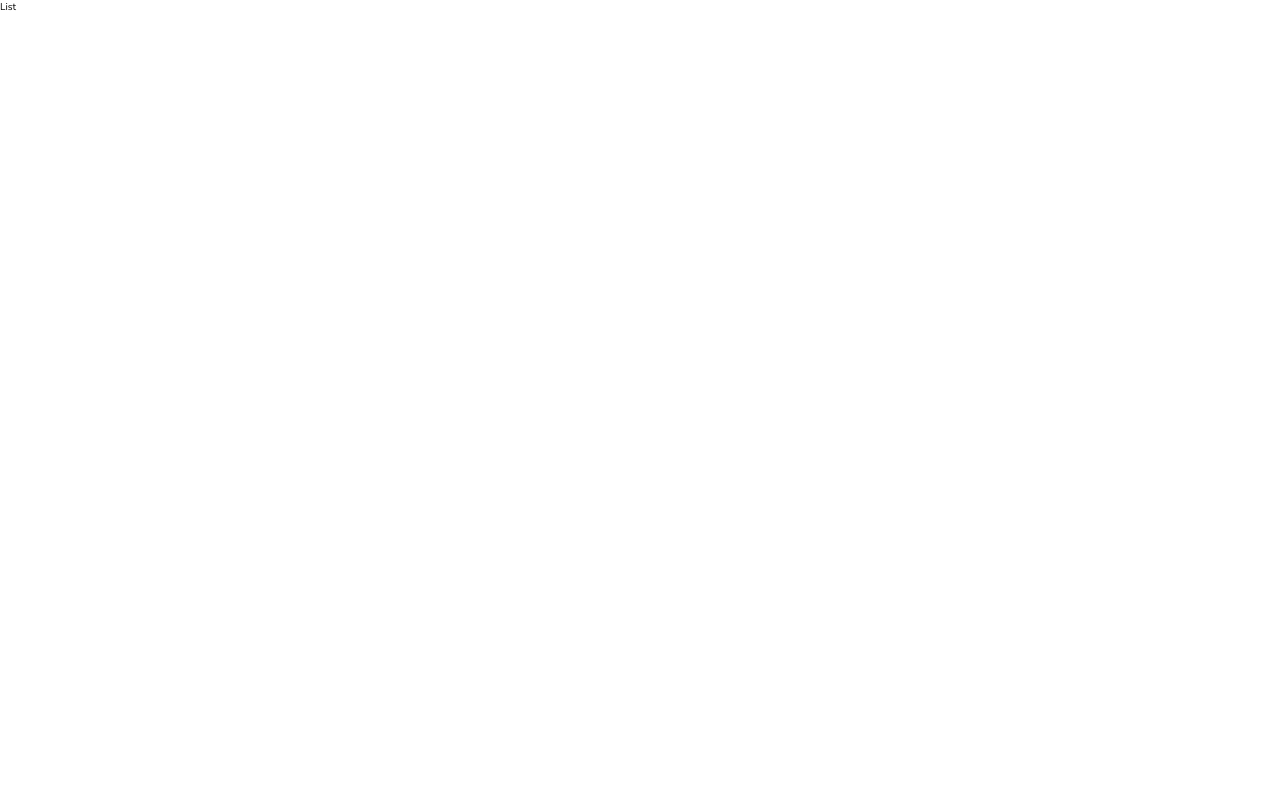
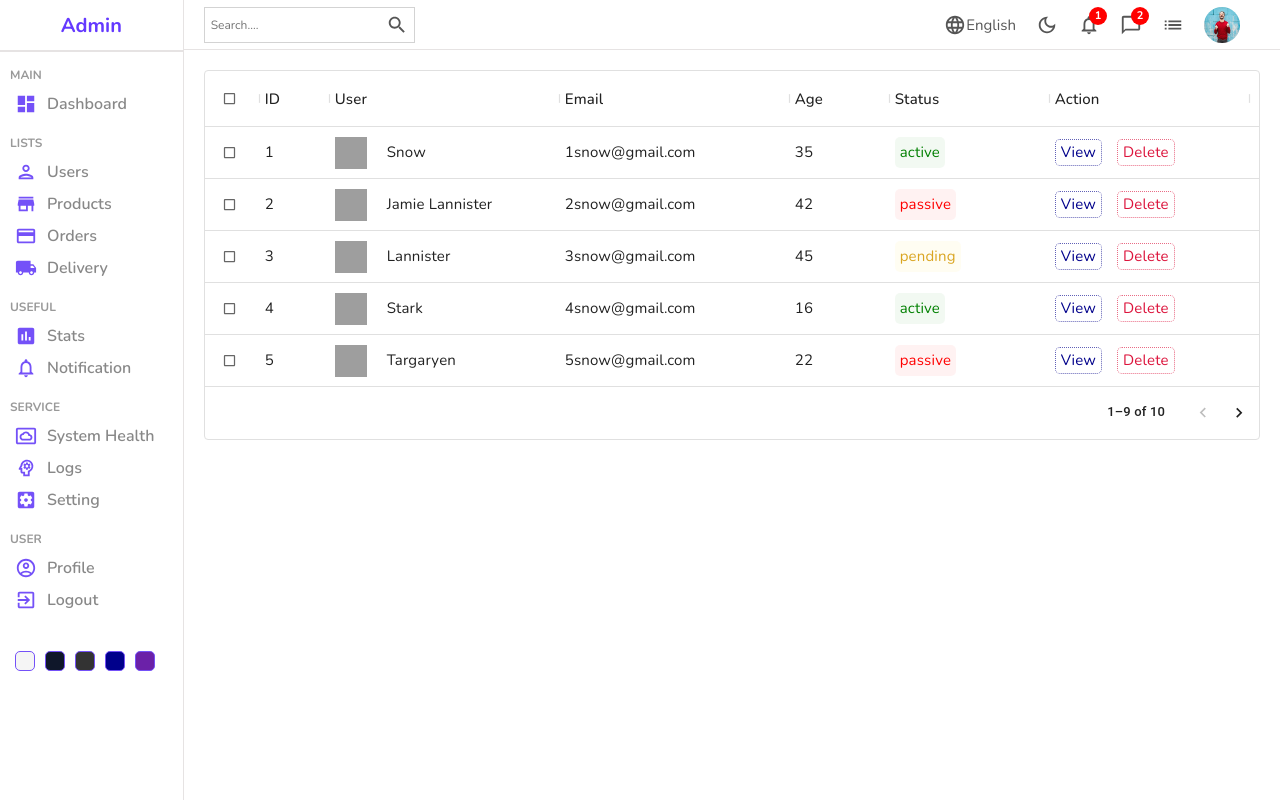
Before and after one commit to AnkanDas98/react-admin-pannel, a React (Create React App) app: page /users in a window 1280 px wide. Built offline with nearby package versions, Linux system fonts and the light colour scheme; grey boxes are pictures that could not be loaded.

Commit message:
Added datatable component in user page

```diff
--- a/package.json
+++ b/package.json
@@ -7,6 +7,7 @@
     "@emotion/styled": "^11.10.0",
     "@mui/icons-material": "^5.8.4",
     "@mui/material": "^5.10.0",
+    "@mui/x-data-grid": "^5.16.0",
     "@reduxjs/toolkit": "^1.8.5",
     "@testing-library/jest-dom": "^5.16.5",
     "@testing-library/react": "^13.3.0",
--- /dev/null
+++ b/src/datatablesources.js
@@ -0,0 +1,123 @@
+export const userColumns = [
+  { field: "id", headerName: "ID", width: 70 },
+  {
+    field: "user",
+    headerName: "User",
+    width: 230,
+    renderCell: (params) => {
+      return (
+        <div className="cellWithImg">
+          <img className="cellImg" src={params.row.img} alt="avatar" />
+          {params.row.username}
+        </div>
+      );
+    },
+  },
+  {
+    field: "email",
+    headerName: "Email",
+    width: 230,
+  },
+
+  {
+    field: "age",
+    headerName: "Age",
+    width: 100,
+  },
+  {
+    field: "status",
+    headerName: "Status",
+    width: 160,
+    renderCell: (params) => {
+      return (
+        <div className={`cellWithStatus ${params.row.status}`}>
+          {params.row.status}
+        </div>
+      );
+    },
+  },
+];
+
+//temporary data
+export const userRows = [
+  {
+    id: 1,
+    username: "Snow",
+    img: "https://images.pexels.com/photos/1820770/pexels-photo-1820770.jpeg?auto=compress&cs=tinysrgb&dpr=2&w=500",
+    status: "active",
+    email: "1snow@gmail.com",
+    age: 35,
+  },
+  {
+    id: 2,
+    username: "Jamie Lannister",
+    img: "https://images.pexels.com/photos/1820770/pexels-photo-1820770.jpeg?auto=compress&cs=tinysrgb&dpr=2&w=500",
+    email: "2snow@gmail.com",
+    status: "passive",
+    age: 42,
+  },
+  {
+    id: 3,
+    username: "Lannister",
+    img: "https://images.pexels.com/photos/1820770/pexels-photo-1820770.jpeg?auto=compress&cs=tinysrgb&dpr=2&w=500",
+    email: "3snow@gmail.com",
+    status: "pending",
+    age: 45,
+  },
+  {
+    id: 4,
+    username: "Stark",
+    img: "https://images.pexels.com/photos/1820770/pexels-photo-1820770.jpeg?auto=compress&cs=tinysrgb&dpr=2&w=500",
+    email: "4snow@gmail.com",
+    status: "active",
+    age: 16,
+  },
+  {
+    id: 5,
+    username: "Targaryen",
+    img: "https://images.pexels.com/photos/1820770/pexels-photo-1820770.jpeg?auto=compress&cs=tinysrgb&dpr=2&w=500",
+    email: "5snow@gmail.com",
+    status: "passive",
+    age: 22,
+  },
+  {
+    id: 6,
+    username: "Melisandre",
+    img: "https://images.pexels.com/photos/1820770/pexels-photo-1820770.jpeg?auto=compress&cs=tinysrgb&dpr=2&w=500",
+    email: "6snow@gmail.com",
+    status: "active",
+    age: 15,
+  },
+  {
+    id: 7,
+    username: "Clifford",
+    img: "https://images.pexels.com/photos/1820770/pexels-photo-1820770.jpeg?auto=compress&cs=tinysrgb&dpr=2&w=500",
+    email: "7snow@gmail.com",
+    status: "passive",
+    age: 44,
+  },
+  {
+    id: 8,
+    username: "Frances",
+    img: "https://images.pexels.com/photos/1820770/pexels-photo-1820770.jpeg?auto=compress&cs=tinysrgb&dpr=2&w=500",
+    email: "8snow@gmail.com",
+    status: "active",
+    age: 36,
+  },
+  {
+    id: 9,
+    username: "Roxie",
+    img: "https://images.pexels.com/photos/1820770/pexels-photo-1820770.jpeg?auto=compress&cs=tinysrgb&dpr=2&w=500",
+    email: "snow@gmail.com",
+    status: "pending",
+    age: 65,
+  },
+  {
+    id: 10,
+    username: "Roxie",
+    img: "https://images.pexels.com/photos/1820770/pexels-photo-1820770.jpeg?auto=compress&cs=tinysrgb&dpr=2&w=500",
+    email: "snow@gmail.com",
+    status: "active",
+    age: 65,
+  },
+];
--- /dev/null
+++ b/src/pages/components/datatable/DataTable.jsx
@@ -0,0 +1,52 @@
+import React from "react";
+import { DataGrid } from "@mui/x-data-grid";
+
+import { userColumns, userRows } from "../../../datatablesources";
+
+import "./data-table.scss";
+
+const actionColumn = [
+  {
+    field: "action",
+    headerName: "Action",
+    width: 200,
+    renderCell: () => {
+      return (
+        <div className="cellAction">
+          <div className="viewButton">View</div>
+          <div className="deleteButton">Delete</div>
+        </div>
+      );
+    },
+  },
+];
+
+const DataTable = () => {
+  return (
+    <div className="dataTable">
+      <DataGrid
+        className="dataGrid"
+        rows={userRows}
+        columns={userColumns.concat(actionColumn)}
+        pageSize={9}
+        rowsPerPageOptions={[9]}
+        checkboxSelection
+        componentsProps={{
+          pagination: {
+            sx: {
+              "& .css-levciy-MuiTablePagination-displayedRows": {
+                fontSize: "1.3rem",
+                fontWeight: "500",
+              },
+              "& .css-i4bv87-MuiSvgIcon-root ": {
+                fontSize: "2rem",
+              },
+            },
+          },
+        }}
+      />
+    </div>
+  );
+};
+
+export default DataTable;
--- /dev/null
+++ b/src/pages/components/datatable/data-table.scss
@@ -0,0 +1,90 @@
+.dataTable {
+    height: 32vw;
+    padding: 2rem;
+
+    .dataGrid {
+        font-size: 1.5rem;
+
+        .cellWithImg {
+            display: flex;
+            align-items: center;
+
+            .cellImg {
+                width: 3.2rem;
+                height: 3.2rem;
+                object-fit: cover;
+                margin-right: 2rem;
+            }
+        }
+
+        .cellWithStatus{
+            padding: 0.5rem;
+            border-radius: 0.5rem;
+
+
+            &.active{
+                color: green;
+                background-color:  rgba(0, 128, 0, 0.05);
+            }
+
+            &.passive{
+                color: red;
+                background-color:  rgba(255, 0, 0, 0.05);
+            }
+
+            &.pending{
+                color: goldenrod;
+                background-color:  rgba(255, 217, 0, 0.05);
+            }
+        }
+        .cellAction{
+            display: flex;
+            align-items: center;
+            gap: 1.5rem;
+
+            .viewButton{
+                padding: 2px 5px;
+                border-radius: 5px;
+                color: darkblue;
+                border: 1px dotted rgba(0, 0, 139, 0.618);
+                cursor: pointer;
+            }
+
+            .deleteButton{
+                padding: 2px 5px;
+                border-radius: 5px;
+                color: crimson;
+                border: 1px dotted rgba(220, 20, 60, 0.623);
+                cursor: pointer;
+            }
+        }
+    }
+}
+
+@media(max-width:68em){
+    .dataTable{
+        height: 50vh;
+
+        .dataGrid {
+            font-size: 1.4rem;
+            color: gray;
+        }
+
+       }
+
+  }
+
+
+
+@media(max-width:46em){
+    .dataTable{
+        height: 50vh;
+
+        .dataGrid {
+            font-size: 1.4rem;
+            color: gray;
+        }
+
+       }
+
+  }
--- a/src/pages/home/home.scss
+++ b/src/pages/home/home.scss
@@ -1,55 +1,54 @@
-.home{
+.home {
   display: flex;
 
-  .homeContainer{
+  .homeContainer {
     flex: 6;
 
-    main{
+    main {
       margin: 0;
       padding: 0;
       width: 100%;
 
-    .widgets, .charts{
+      .widgets,
+      .charts {
         width: 100%;
         display: flex;
         padding: 2rem;
         gap: 2rem;
       }
 
-    .charts{
+      .charts {
         padding: 5px 20px;
       }
 
-    .listContainer{
+      .listContainer {
         -webkit-box-shadow: 2px 4px 10px 1px rgba(0, 0, 0, 0.47);
         box-shadow: 2px 4px 10px 1px rgba(201, 201, 201, 0.47);
         padding: 2rem;
         margin: 2rem;
         width: 98%;
 
-      .listTitle{
+        .listTitle {
           font-weight: 500;
           font-size: 1.6rem;
           color: gray;
           margin-bottom: 1.5rem;
         }
       }
-
+    }
   }
 }
 
-}
-
-@media(max-width:68em){
-  .home{
-    .homeContainer{
+@media (max-width: 68em) {
+  .home {
+    .homeContainer {
       main {
-      .charts{
+        .charts {
           width: 100%;
           display: flex;
           flex-direction: column;
         }
-       .listContainer{
+        .listContainer {
           width: 75.2vw;
         }
       }
@@ -57,30 +56,27 @@
   }
 }
 
-
-@media(max-width:46em){
-  .home{
-    .homeContainer{
+@media (max-width: 46em) {
+  .home {
+    .homeContainer {
       main {
-      .widgets{
+        .widgets {
           width: 100%;
           display: grid;
           grid-template-columns: 1fr 1fr;
           gap: 2rem;
         }
 
-      .charts{
+        .charts {
           width: 100%;
           display: flex;
           flex-direction: column;
         }
 
-      .listContainer{
+        .listContainer {
           width: 89vw;
         }
-
       }
     }
-
   }
 }
--- a/src/pages/list/List.jsx
+++ b/src/pages/list/List.jsx
@@ -1,9 +1,34 @@
 import React from "react";
+import { useDispatch, useSelector } from "react-redux";
+
+import { hide_sidebar } from "../../reducers/sidebarReducer";
+import DataTable from "../components/datatable/DataTable";
+
+import Navbar from "../components/navbar/Navbar";
+import Sidebar from "../components/sidebar/Sidebar";
 
 import "./list.scss";
 
 const List = () => {
-  return <div>List</div>;
+  const dispatch = useDispatch();
+
+  const { showSidebar } = useSelector((state) => state.sidebar);
+
+  const handleSidebar = () => {
+    dispatch(hide_sidebar());
+  };
+
+  return (
+    <div className="list">
+      <Sidebar />
+      <div className="listContainer">
+        <Navbar />
+        <main onClick={showSidebar ? handleSidebar : undefined}>
+          <DataTable />
+        </main>
+      </div>
+    </div>
+  );
 };
 
 export default List;
--- a/src/pages/list/list.scss
+++ b/src/pages/list/list.scss
@@ -0,0 +1,31 @@
+.list {
+    display: flex;
+
+    .listContainer {
+        flex: 6;
+
+        main {
+            margin: 0;
+            padding: 0;
+            width: 100%;
+        }
+    }
+}
+
+@media (max-width: 68em) {
+    .list {
+        .listContainer {
+            main {
+            }
+        }
+    }
+}
+
+@media (max-width: 46em) {
+    .list {
+        .listContainer {
+            main {
+            }
+        }
+    }
+}
```
Also changed, not shown: 1 other file (tests, documents, lock files or other folders). Lines whose indentation alone changed are shown as unchanged.
